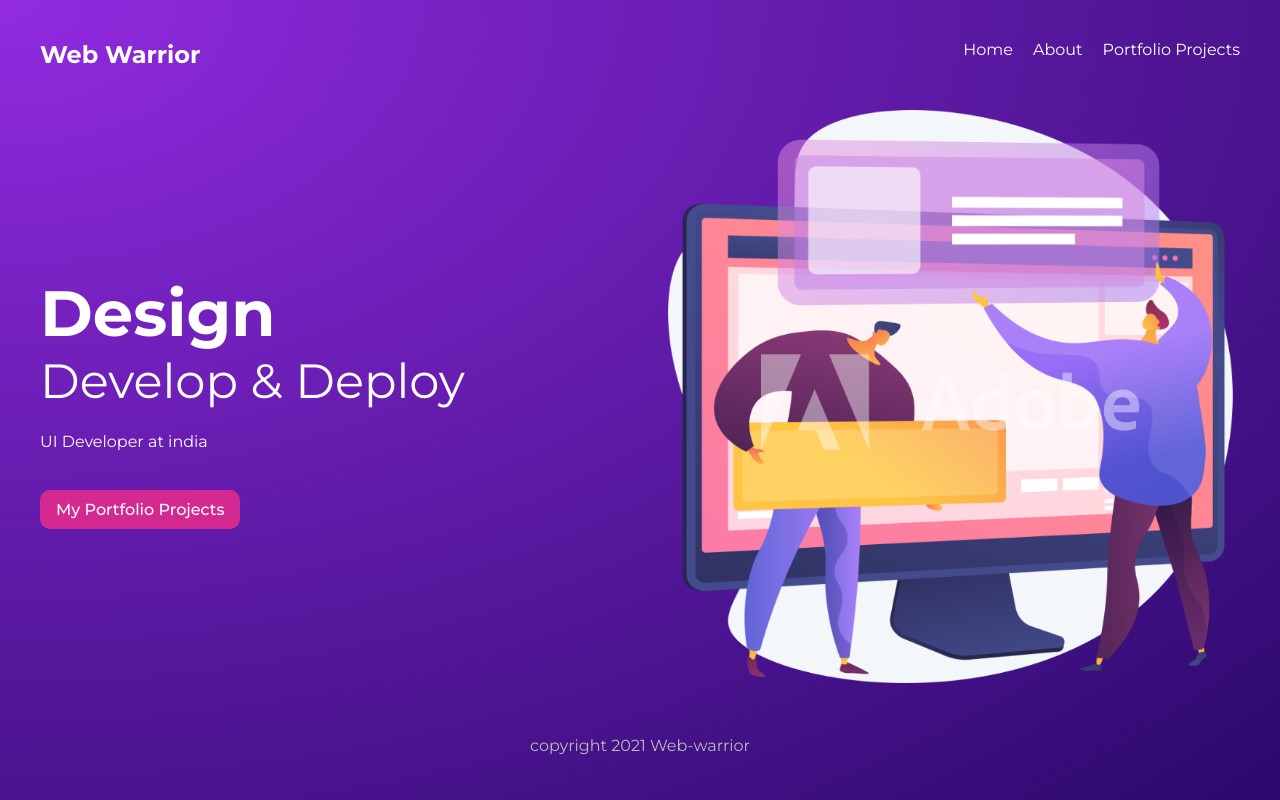
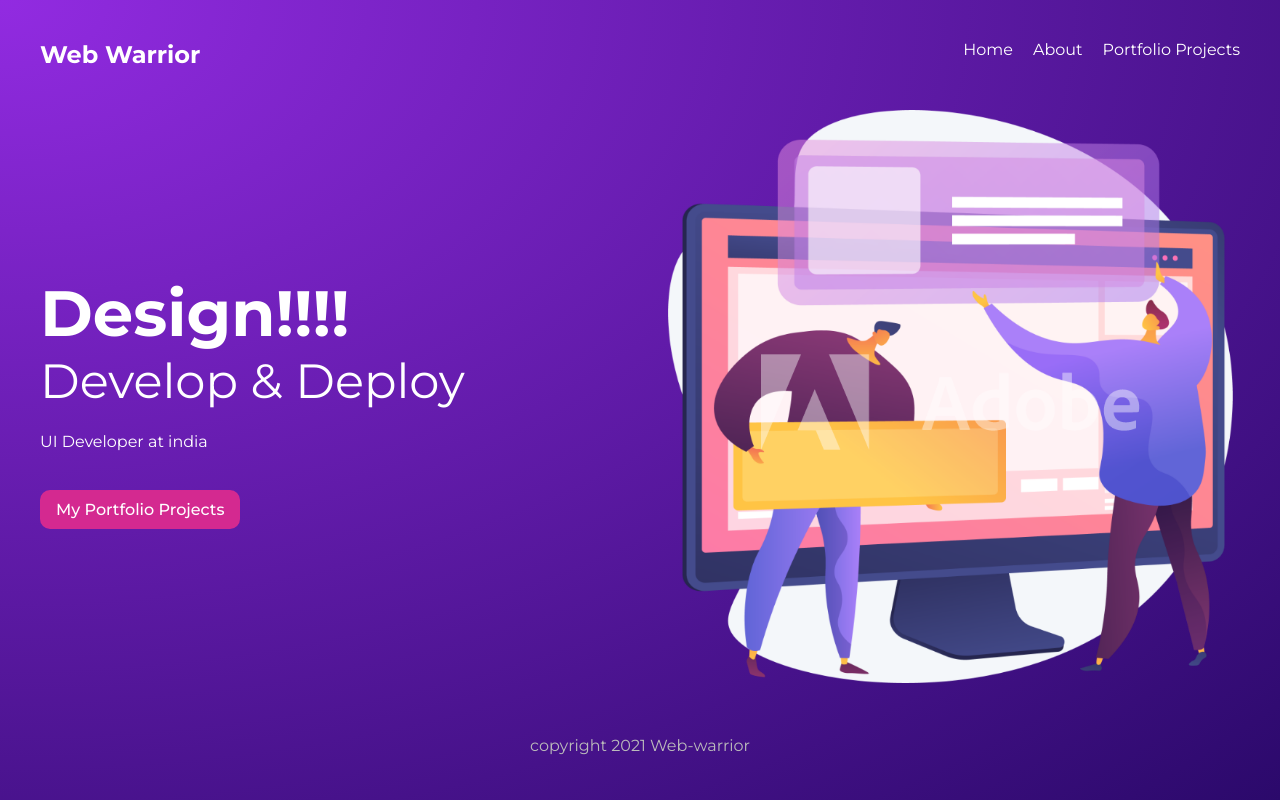
Before and after one commit to lalithesh11/Portfolio-Website-using-Gatsby, a Gatsby site: page / in a window 1280 px wide. Built offline with nearby package versions, Linux system fonts and the light colour scheme; Gatsby itself is replaced by a stand-in of ours.

Commit message:
New change

```diff
--- a/src/pages/index.js
+++ b/src/pages/index.js
@@ -14,7 +14,7 @@ export default function Home({data}) {
     <Layout>
       <section className={styles.header}>
         <div>
-          <h2>Design</h2>
+          <h2>Design!!!!</h2>
           <h3>Develop & Deploy</h3>
           <p>UI Developer at india</p>
           <Link className={styles.btn} to='/projects'>My Portfolio Projects</Link>
```
